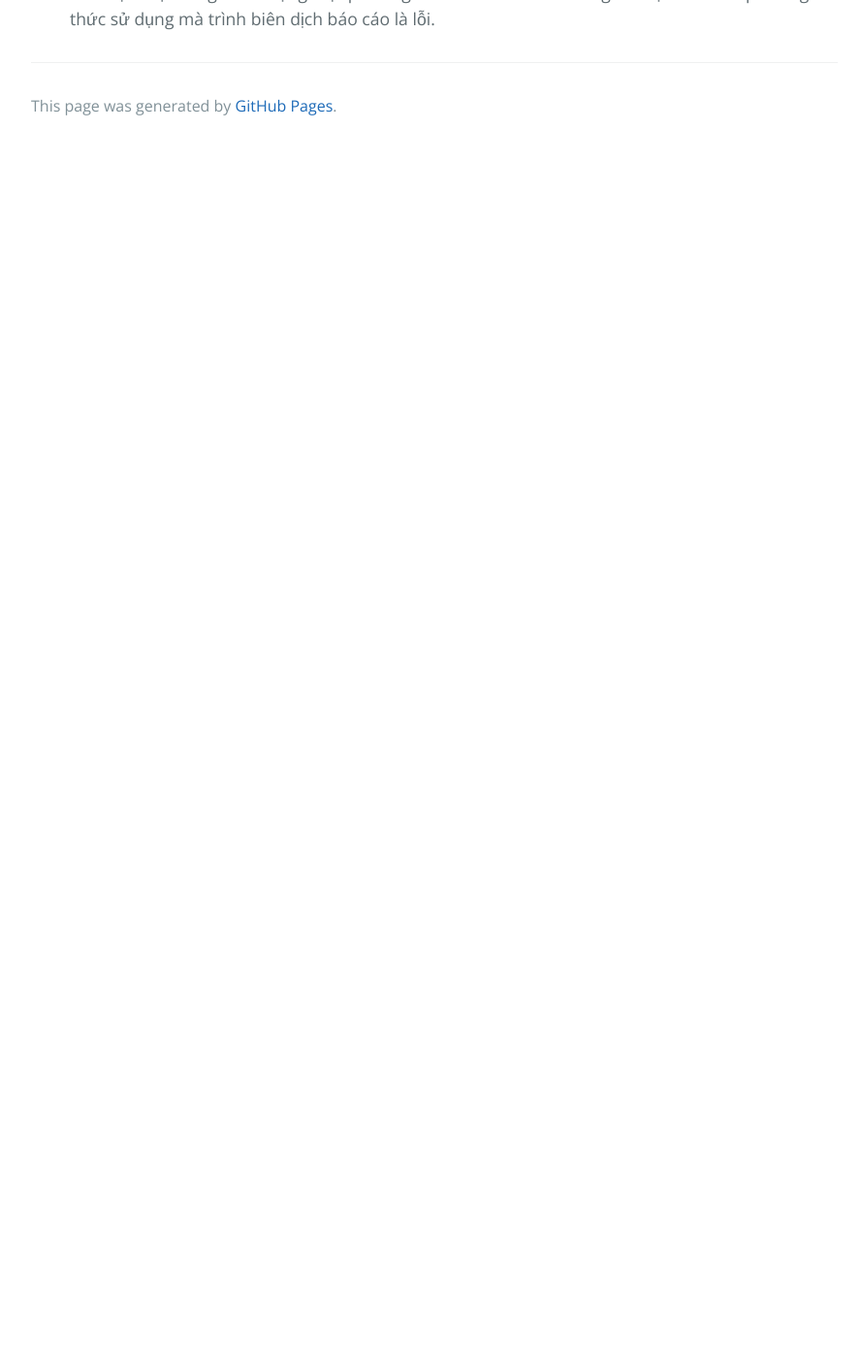
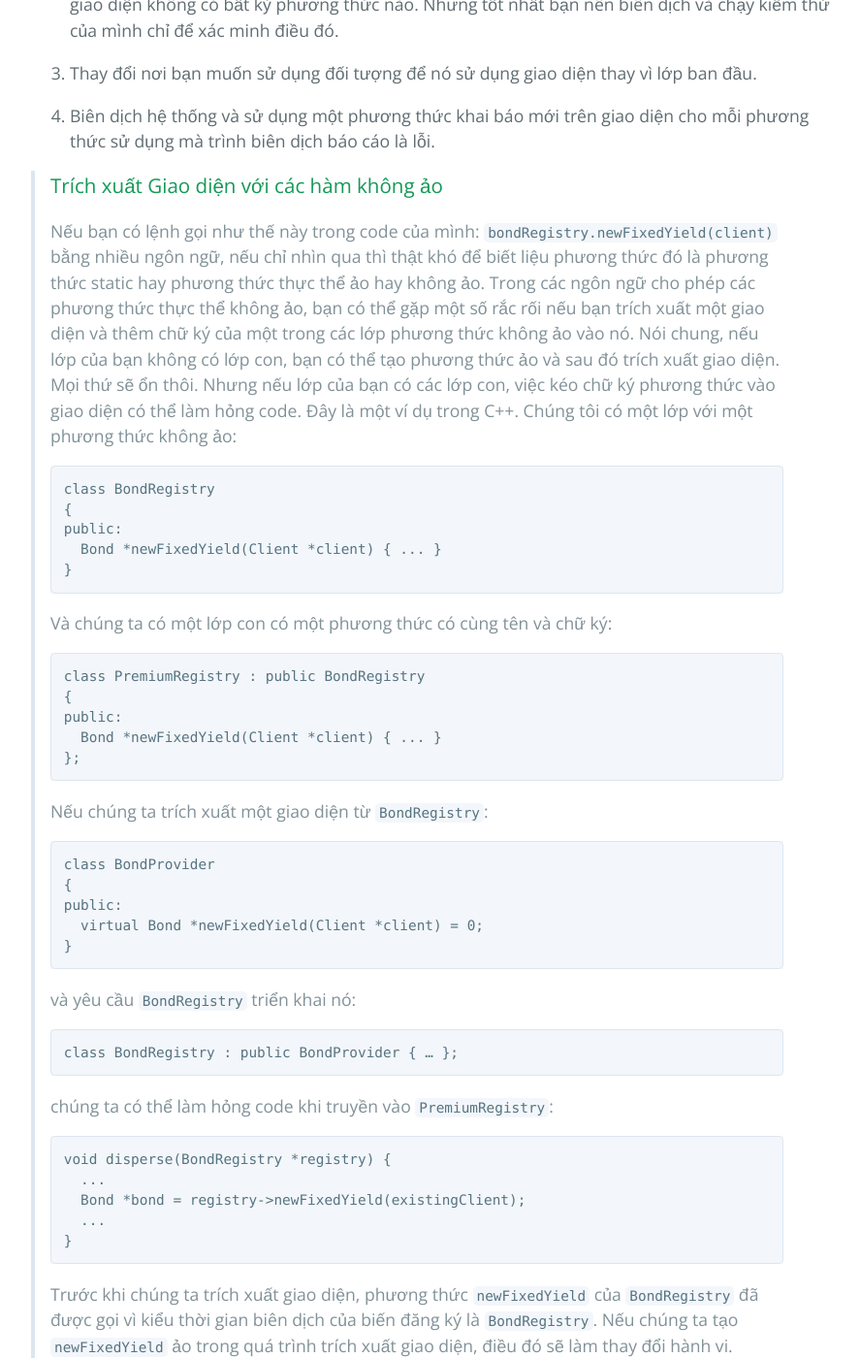
Before and after one commit to HaiBV/haibv.github.io, a Jekyll site: the page built from working-effectively-with-legacy-code/chapter-25-dependency-breaking-techniques.md, in a window 1280 px wide and 1400 px high, scrolled down 38624 px. Shown: the whole window at 97% size, without its empty margins (192-1079 px from the left). Built offline with Jekyll 4.4.1, drawn with Linux system fonts in a browser that asks for light colours; our own code applies the rules of GitHub Pages for plain Markdown files; before the commit the page ends 38777 px from its top, so only the background shows below that; some of the changed text lies outside the part shown.

Commit message:
Book - Working Efectively with Legacy Code - P3 - C25

````diff
--- a/working-effectively-with-legacy-code/chapter-25-dependency-breaking-techniques.md
+++ b/working-effectively-with-legacy-code/chapter-25-dependency-breaking-techniques.md
@@ -863,10 +864,10 @@
 {
 public:
   TransactionManager *getTransactionManager()
-    { return &transactionManager; }
+      { return &transactionManager; }
 
   FakeTransactionManager transactionManager;
-};
+}
 ```
 
 > Khi sử dụng _Trích xuất và Ghi đè Getter_, bạn phải hết sức lưu ý đến các vấn đề về vòng đời của đối tượng, đặc biệt là trong ngôn ngữ không thu thập rác như C++. Đảm bảo rằng bạn xóa phiên bản kiểm thử theo cách nhất quán với cách xóa phiên bản sản phẩm.
@@ -1187,3 +1188,53 @@
 3. Thay đổi nơi bạn muốn sử dụng đối tượng để nó sử dụng giao diện thay vì lớp ban đầu.
 
 4. Biên dịch hệ thống và sử dụng một phương thức khai báo mới trên giao diện cho mỗi phương thức sử dụng mà trình biên dịch báo cáo là lỗi.
+
+> ### Trích xuất Giao diện với các hàm không ảo
+>
+> Nếu bạn có lệnh gọi như thế này trong code của mình: `bondRegistry.newFixedYield(client)` bằng nhiều ngôn ngữ, nếu chỉ nhìn qua thì thật khó để biết liệu phương thức đó là phương thức static hay phương thức thực thể ảo hay không ảo. Trong các ngôn ngữ cho phép các phương thức thực thể không ảo, bạn có thể gặp một số rắc rối nếu bạn trích xuất một giao diện và thêm chữ ký của một trong các lớp phương thức không ảo vào nó. Nói chung, nếu lớp của bạn không có lớp con, bạn có thể tạo phương thức ảo và sau đó trích xuất giao diện. Mọi thứ sẽ ổn thôi. Nhưng nếu lớp của bạn có các lớp con, việc kéo chữ ký phương thức vào giao diện có thể làm hỏng code. Đây là một ví dụ trong C++. Chúng tôi có một lớp với một phương thức không ảo:
+>
+> ```
+> class BondRegistry
+> {
+> public:
+>   Bond *newFixedYield(Client *client) { ... }
+> }
+> ```
+>
+> Và chúng ta có một lớp con có một phương thức có cùng tên và chữ ký:
+>
+> ```
+> class PremiumRegistry : public BondRegistry
+> {
+> public:
+>   Bond *newFixedYield(Client *client) { ... }
+> };
+> ```
+> Nếu chúng ta trích xuất một giao diện từ `BondRegistry`:
+>
+> ```
+> class BondProvider
+> {
+> public:
+>   virtual Bond *newFixedYield(Client *client) = 0;
+> }
+> ```
+>
+> và yêu cầu `BondRegistry` triển khai nó:
+> ```
+> class BondRegistry : public BondProvider { … };
+> ```
+>
+> chúng ta có thể làm hỏng code khi truyền vào `PremiumRegistry`:
+>
+> ```
+> void disperse(BondRegistry *registry) {
+>   ...
+>   Bond *bond = registry->newFixedYield(existingClient);
+>   ...
+> }
+> ```
+>
+> Trước khi chúng ta trích xuất giao diện, phương thức `newFixedYield` của `BondRegistry` đã được gọi vì kiểu thời gian biên dịch của biến đăng ký là `BondRegistry`. Nếu chúng ta tạo `newFixedYield` ảo trong quá trình trích xuất giao diện, điều đó sẽ làm thay đổi hành vi. Phương thức trên `PremiumBondRegistry` được gọi. Trong C++, khi chúng ta tạo một phương thức ảo trong lớp cơ sở, các phương thức ghi đè lên nó trong các lớp con sẽ trở thành ảo. Lưu ý rằng chúng tôi không gặp phải vấn đề này trong Java hoặc C#. Trong Java, tất cả các phương thức phiên bản đều là ảo. Trong C#, mọi thứ an toàn hơn một chút vì việc thêm giao diện không ảnh hưởng đến các lệnh gọi hiện có sang các phương thức không ảo.
+>
+> Nói chung, việc tạo một phương thức trong lớp dẫn xuất có cùng chữ ký với một phương thức phi ảo trong cơ sở không phải là cách làm tốt trong C++ vì nó có thể dẫn đến hiểu lầm. Nếu bạn muốn có quyền truy cập vào một hàm không ảo thông qua một giao diện và nó không nằm trên một lớp không có lớp con, điều tốt nhất cần làm là thêm một phương thức ảo mới với tên mới. Phương thức đó có thể ủy quyền cho một phương thức không ảo hoặc thậm chí là phương thức tĩnh. Bạn chỉ cần đảm bảo rằng phương thức này thực hiện đúng cho tất cả các lớp con bên dưới lớp con mà bạn đang trích xuất.
````
Also changed, not shown: other parts of working-effectively-with-legacy-code/chapter-25-dependency-breaking-techniques.md (+3 -2 lines).
